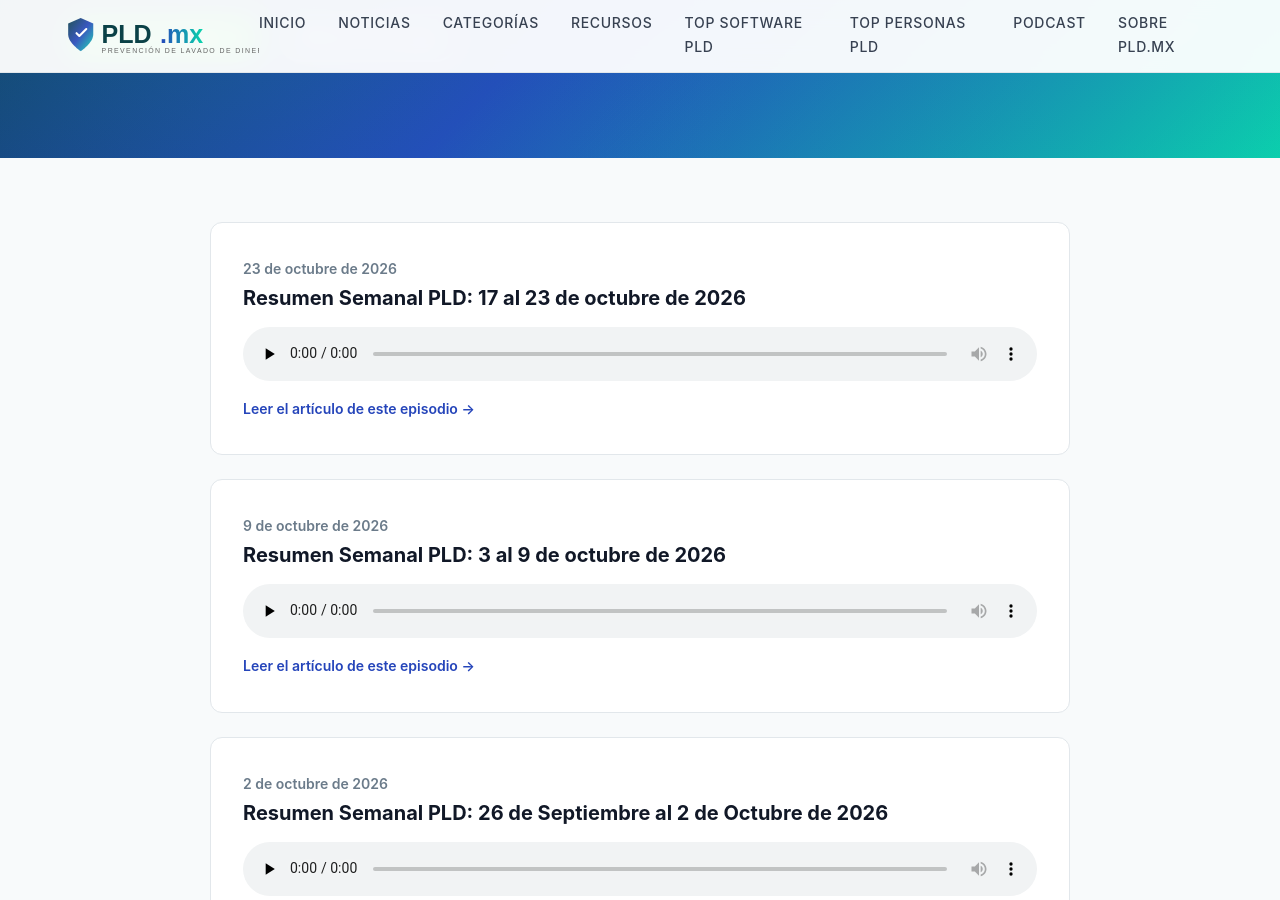
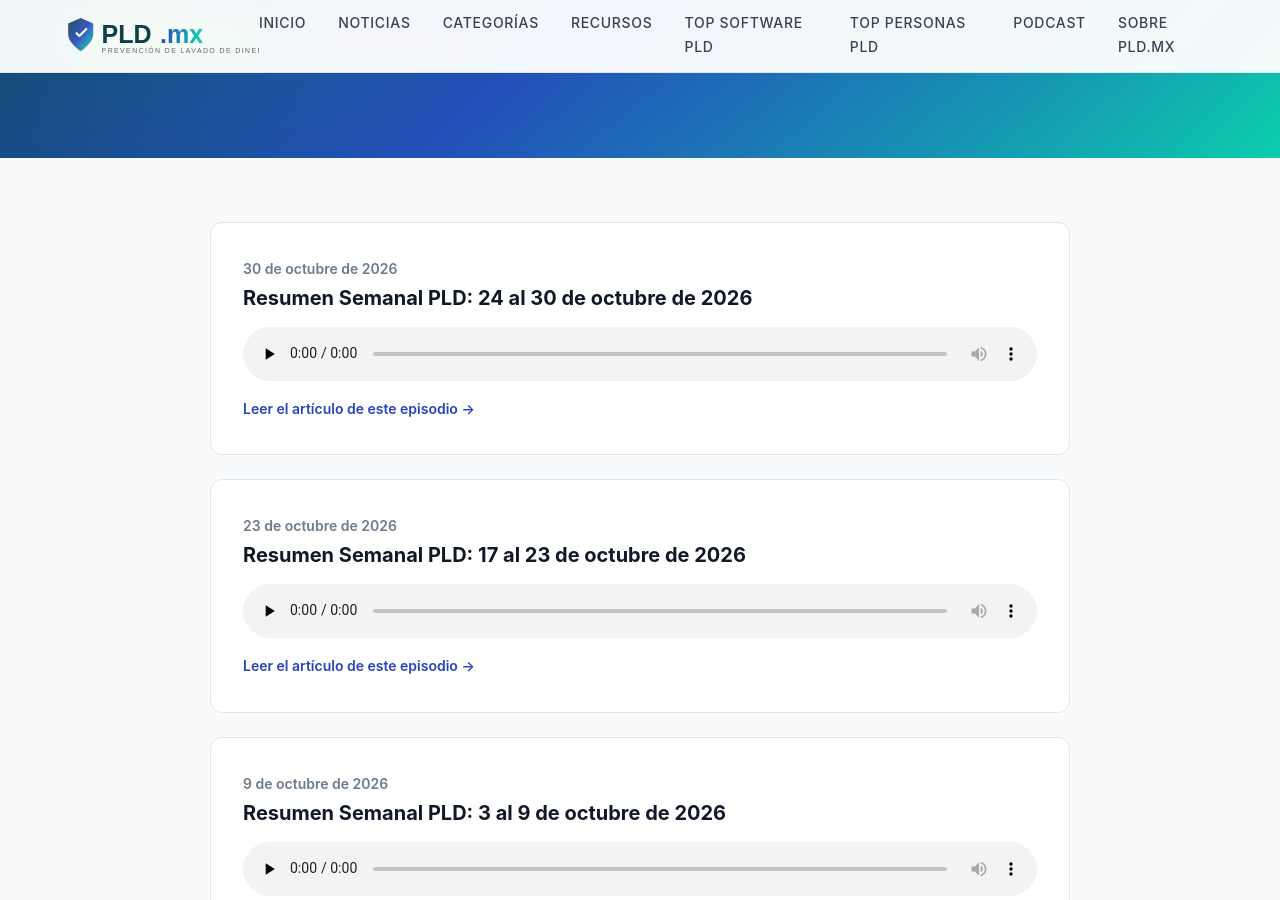
Before and after one commit to jovenjuanpirami/pld.mx, a Jekyll site: the page built from pages/podcast.html, in a window 1280 px wide and 900 px high, scrolled down 356 px. Built offline with Jekyll 4.4.1, drawn with Linux system fonts in a browser that asks for light colours; some web fonts are replaced.

Commit message:
Track new podcast episode(s)

```diff
--- a/_data/podcast_episodes.json
+++ b/_data/podcast_episodes.json
@@ -166,5 +166,11 @@
     "buzzsprout_id": 20009011,
     "published_at": "2026-10-23T11:00:00.000-04:00",
     "title": "Resumen Semanal PLD: 17 al 23 de octubre de 2026"
+  },
+  "2026-10-30-resumen-semanal-pld": {
+    "audio_url": "https://www.buzzsprout.com/2617719/episodes/20047860-resumen-semanal-pld-24-al-30-de-octubre-de-2026.mp3",
+    "buzzsprout_id": 20047860,
+    "published_at": "2026-10-30T11:00:00.000-04:00",
+    "title": "Resumen Semanal PLD: 24 al 30 de octubre de 2026"
   }
 }
```
